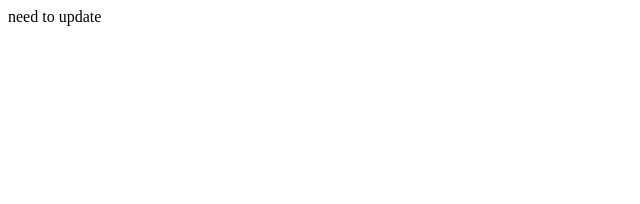
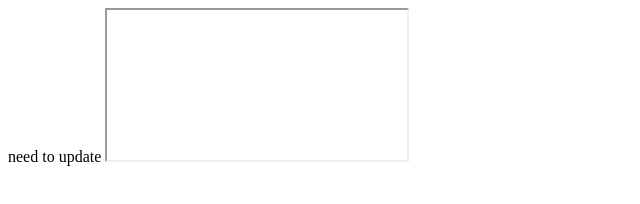
Before and after one commit to baileyhanson/CRP558, a plain HTML site: page exercise2/index.html in a window 1280 px wide. Shown: the whole page, without its empty margins (0-640 px from the left). Drawn offline with Linux system fonts and the light colour scheme.

Commit message:
Update index.html

```diff
--- a/exercise2/index.html
+++ b/exercise2/index.html
@@ -1 +1,2 @@
 need to update
+<iframe src="http://baileyhanson.github.io/exercise3/iowa_cemeteries.geojson"></iframe>
```
